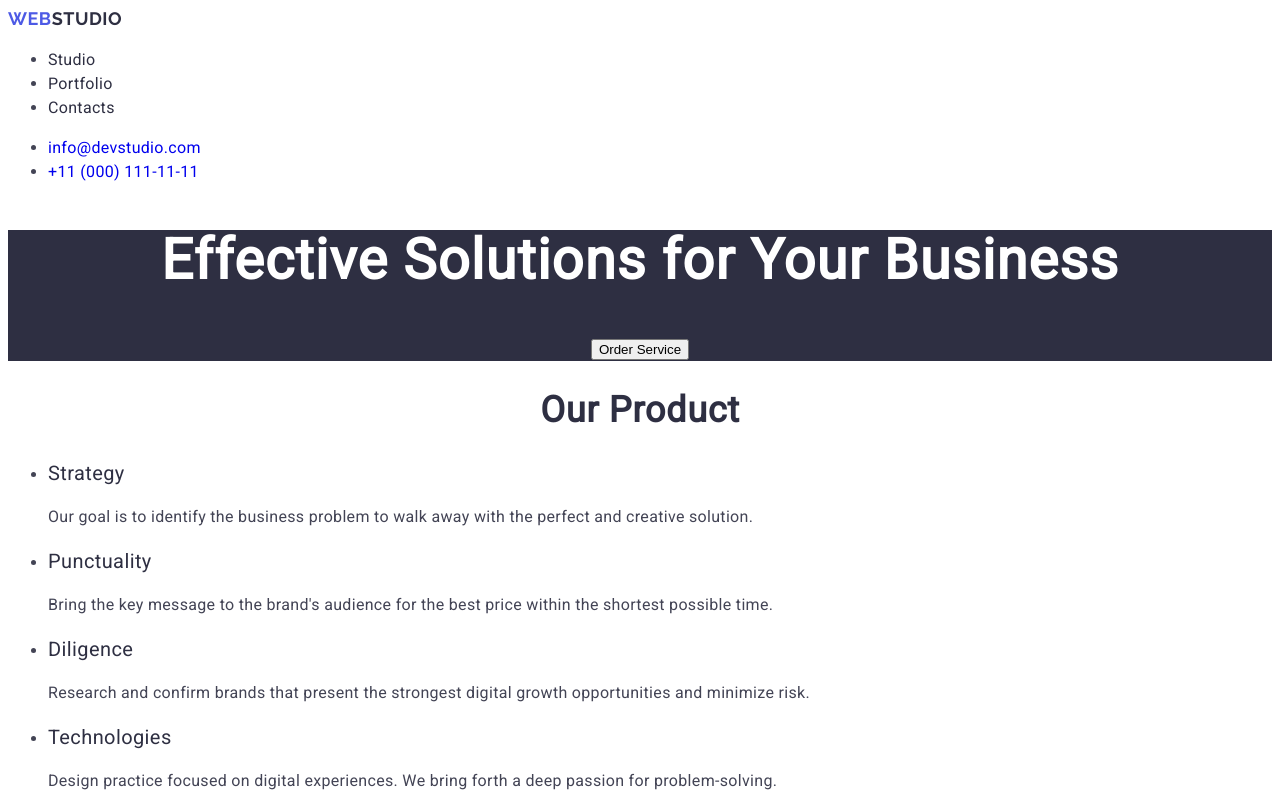
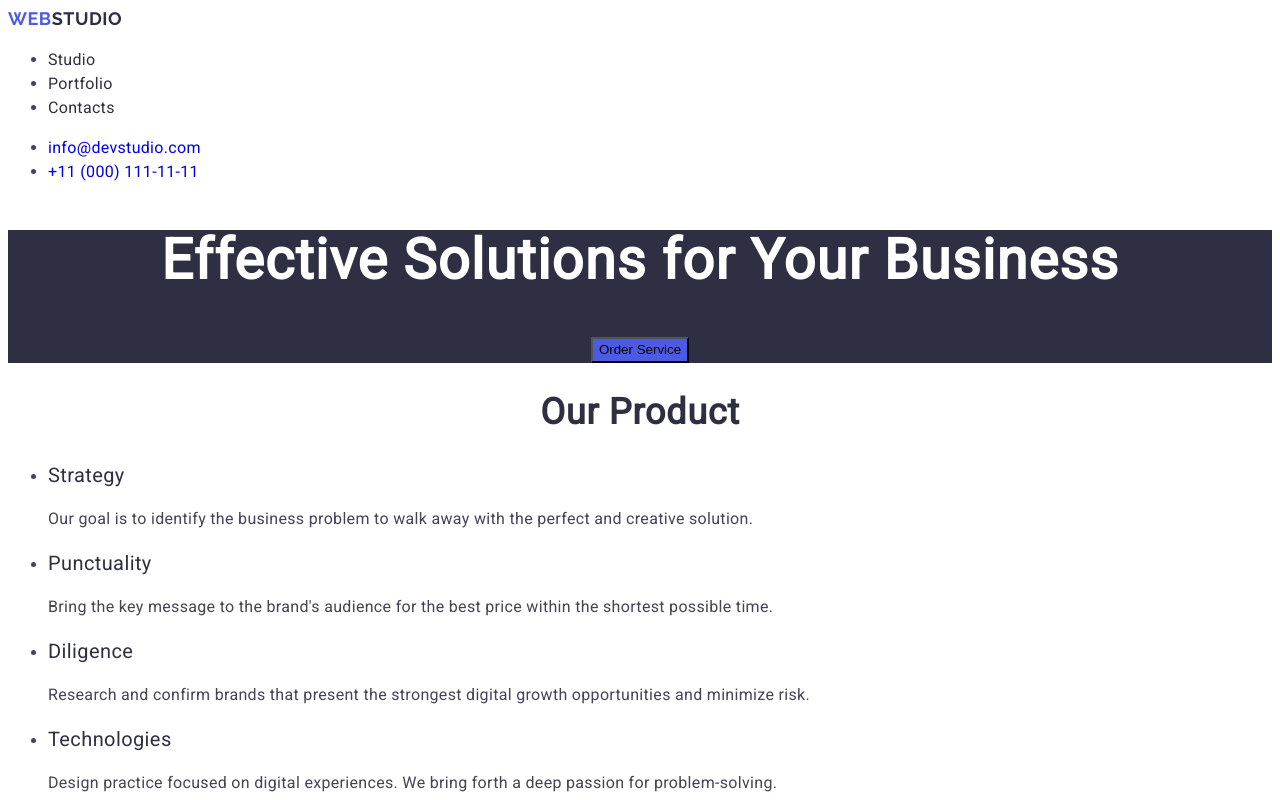
Before and after one commit to FreeZZot/goit-markup-hw-02, a plain HTML site: page index.html in a window 1280 px wide. Shown: the top 800 px of the page. Drawn offline with Linux system fonts and the light colour scheme.

Commit message:
2 bearbeitung

```diff
--- a/css/styles.css
+++ b/css/styles.css
@@ -69,7 +69,7 @@ h1 {
     color: #404bbf;
 }
 
-.b {
+.button-h1 {
     background: #4D5AE5;
     font-weight: 500;
     line-height: 1.5;
--- a/index.html
+++ b/index.html
@@ -39,7 +39,7 @@
     <main>
         <section class="h1">
             <h1>Effective Solutions for Your Business</h1>
-            <button class="butto-h1" type="button">Order Service</button>
+            <button class="button-h1" type="button">Order Service</button>
         </section>
         <section>
             <h2 class="h2class">Our product</h2>
```
